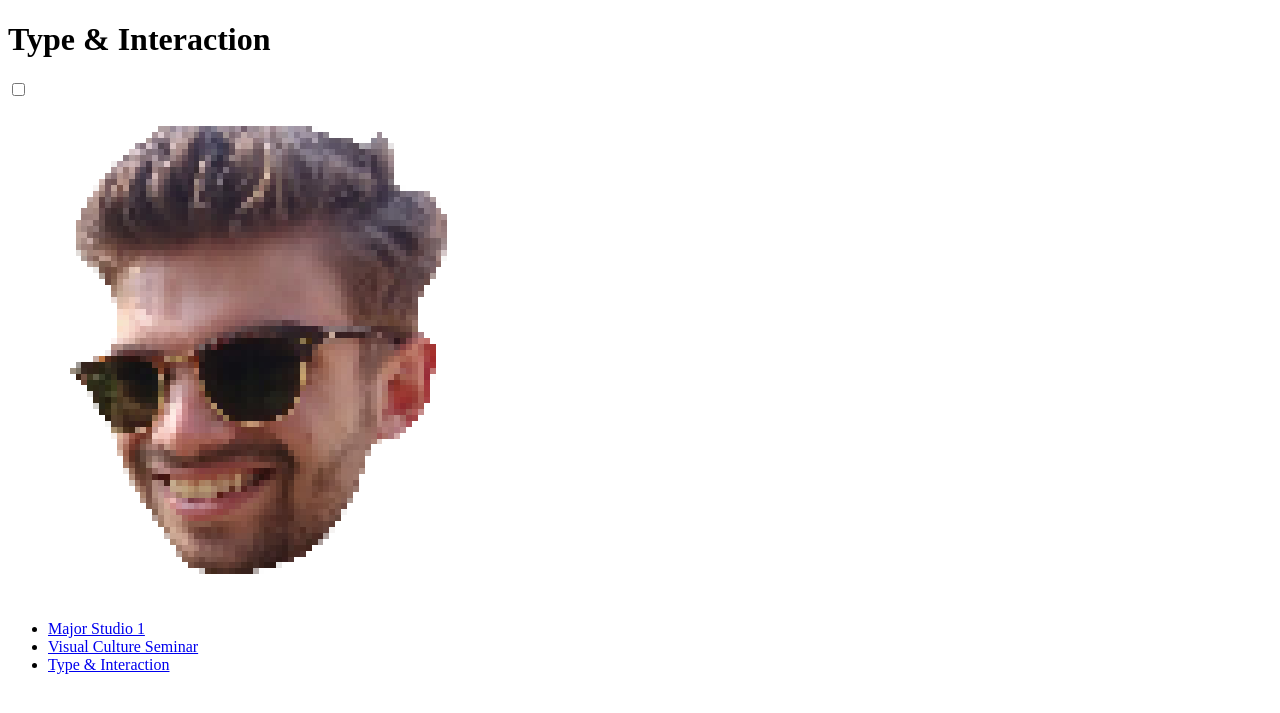
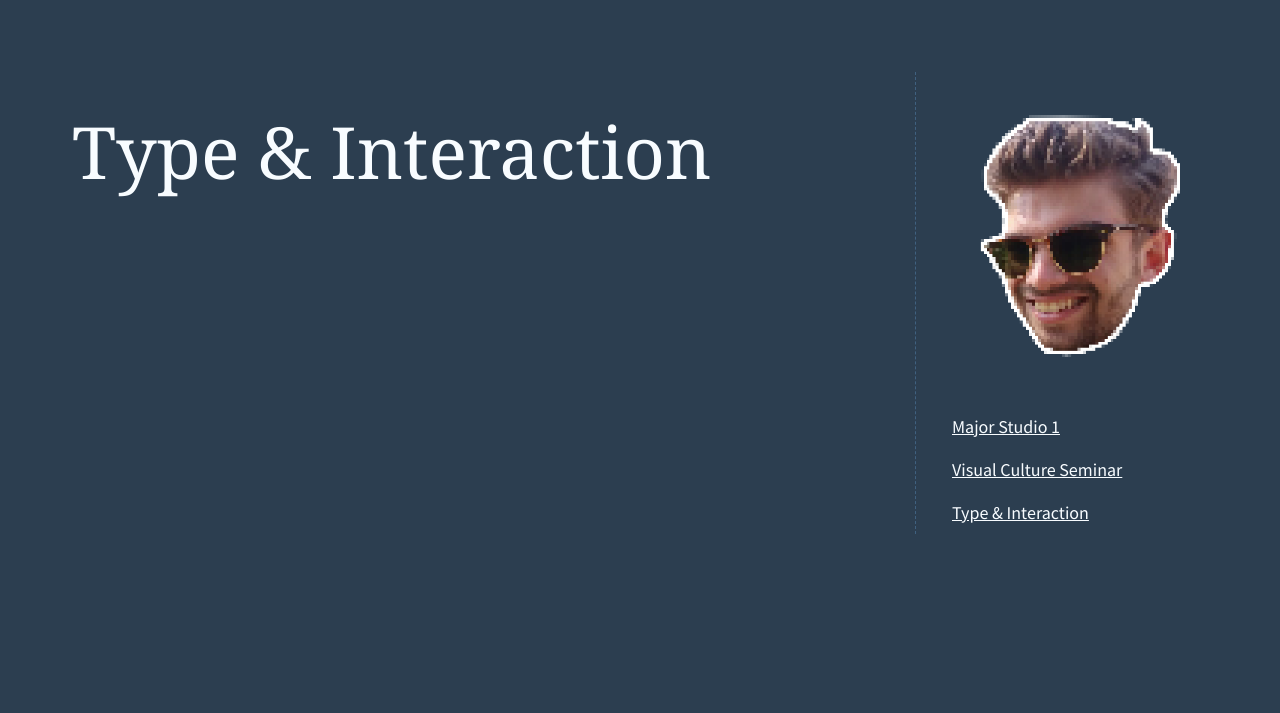
Before and after one commit to rijkvanzanten/rijks.website, a Jekyll site: the page built from _pages/type-and-interaction/index.md, in a window 1280 px wide. Shown: the top 713 px of the page. Built offline with Jekyll 4.4.1, drawn with Linux system fonts in a browser that asks for light colours; some web fonts are replaced.

Commit message:
Fix css link

```diff
--- a/_includes/head.html
+++ b/_includes/head.html
@@ -6,6 +6,6 @@
   <title>{% if page.title %}{{ page.title }}{% else %}{{ site.title }}{% endif %}</title>
 
   <link href="https://fonts.googleapis.com/css?family=Source+Code+Pro|Source+Sans+Pro:400,400i,700|Source+Serif+Pro" rel="stylesheet">
-  <link rel="stylesheet" href="{{ "assets/css/style.css" | prepend: site.baseurl }}">
+  <link rel="stylesheet" href="{{ "/assets/css/style.css" | prepend: site.baseurl }}">
   <link rel="canonical" href="{{ page.url | replace:'index.html','' | prepend: site.baseurl | prepend: site.url }}">
 </head>
```
